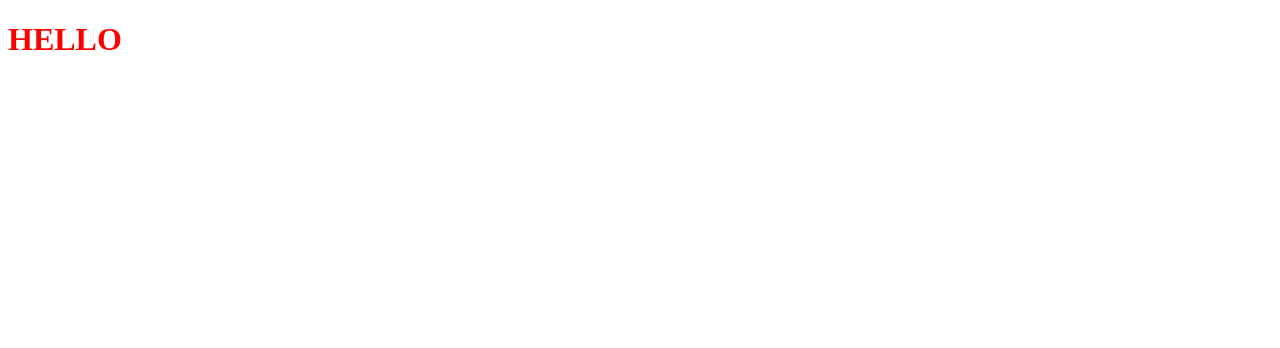
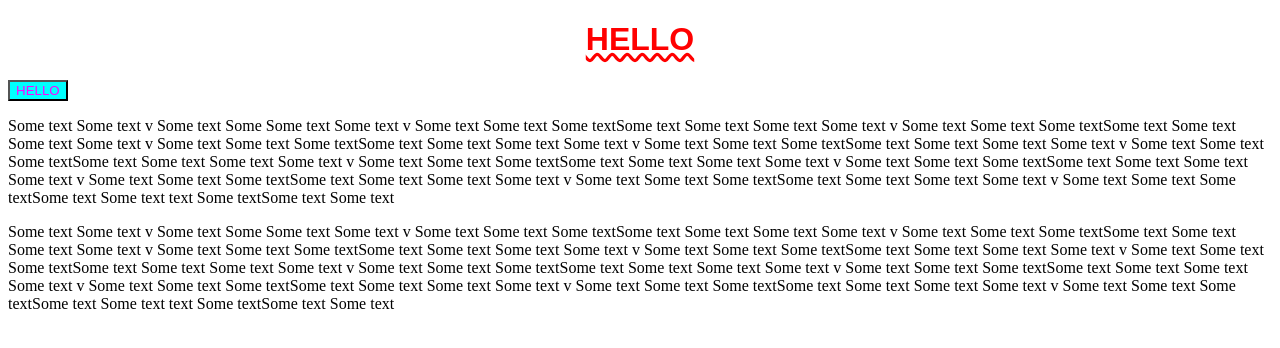
Before and after one commit to AdamWeissman/masteringJS, a plain HTML site: page generalWebDev/cssPractice.html in a window 1280 px wide. Drawn offline with Linux system fonts and the light colour scheme.

Commit message:
more css notes

```diff
--- a/generalWebDev/cssPractice.html
+++ b/generalWebDev/cssPractice.html
@@ -19,6 +19,54 @@
     <![endif]-->
 
     <h1>HELLO</h1>
+    <button>HELLO</button>
+    <p> Some text Some text v Some text Some
+      Some text Some text v Some text Some
+      text Some textSome text Some text
+      Some text Some text v Some text Some
+      text Some textSome text Some text
+      Some text Some text v Some text Some
+      text Some textSome text Some text
+      Some text Some text v Some text Some
+      text Some textSome text Some text
+      Some text Some text v Some text Some
+      text Some textSome text Some text
+      Some text Some text v Some text Some
+      text Some textSome text Some text
+      Some text Some text v Some text Some
+      text Some textSome text Some text
+      Some text Some text v Some text Some
+      text Some textSome text Some text
+      Some text Some text v Some text Some
+      text Some textSome text Some text
+      Some text Some text v Some text Some
+      text Some textSome text Some text
+      text Some textSome text Some text</p>
+
+      <p> Some text Some text v Some text Some
+        Some text Some text v Some text Some
+        text Some textSome text Some text
+        Some text Some text v Some text Some
+        text Some textSome text Some text
+        Some text Some text v Some text Some
+        text Some textSome text Some text
+        Some text Some text v Some text Some
+        text Some textSome text Some text
+        Some text Some text v Some text Some
+        text Some textSome text Some text
+        Some text Some text v Some text Some
+        text Some textSome text Some text
+        Some text Some text v Some text Some
+        text Some textSome text Some text
+        Some text Some text v Some text Some
+        text Some textSome text Some text
+        Some text Some text v Some text Some
+        text Some textSome text Some text
+        Some text Some text v Some text Some
+        text Some textSome text Some text
+        text Some textSome text Some text</p>
+
+
 
     <script src="" async defer></script>
   </body>
--- a/generalWebDev/myStyles.css
+++ b/generalWebDev/myStyles.css
@@ -1,3 +1,11 @@
 h1 {
-  color: red
+  color: red;
+  text-decoration: underline wavy;
+  text-align: center;
+  font-family: fantasy;
 }
+
+button {
+  color: magenta;
+  background-color: cyan;
+}
```
